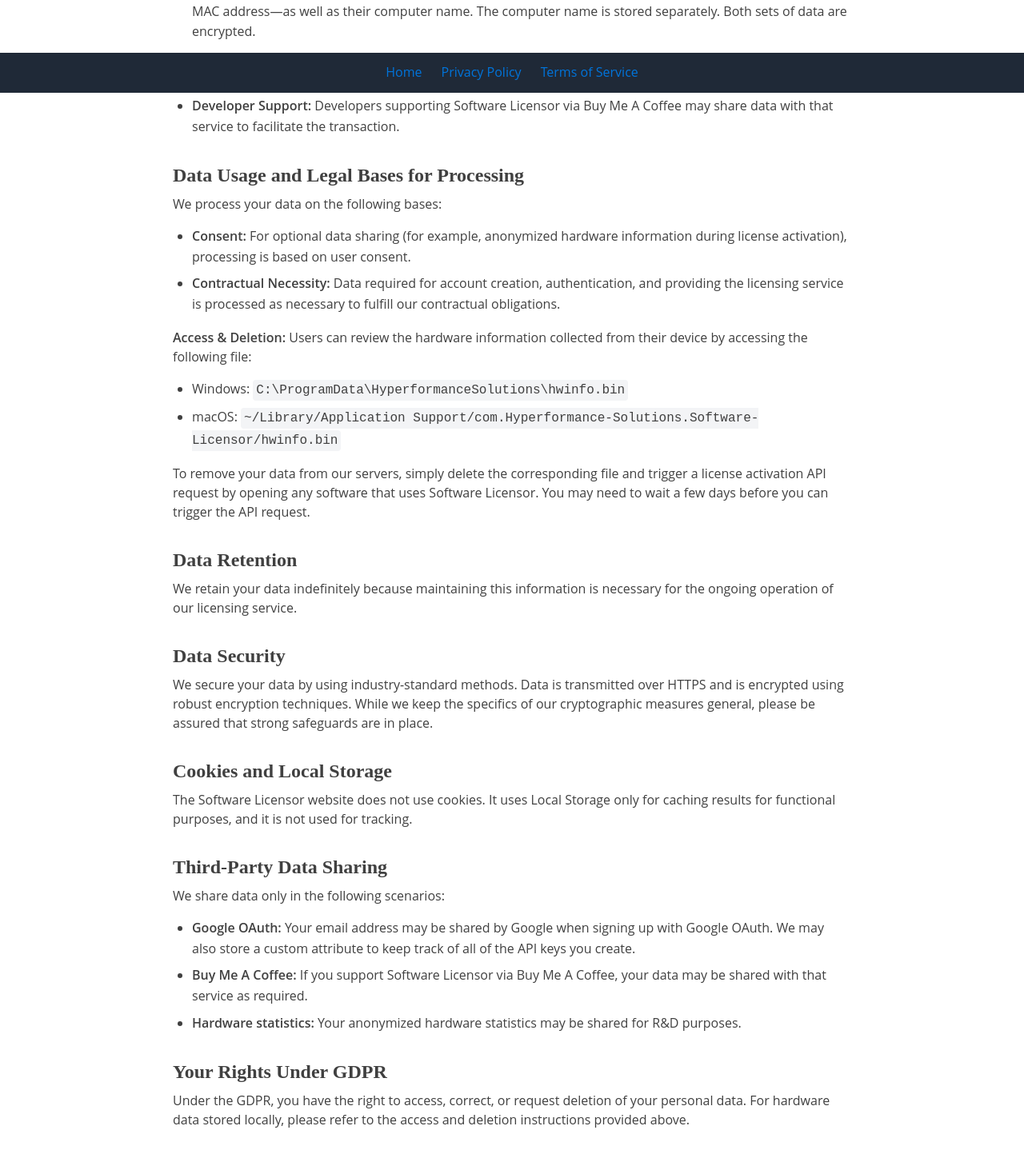
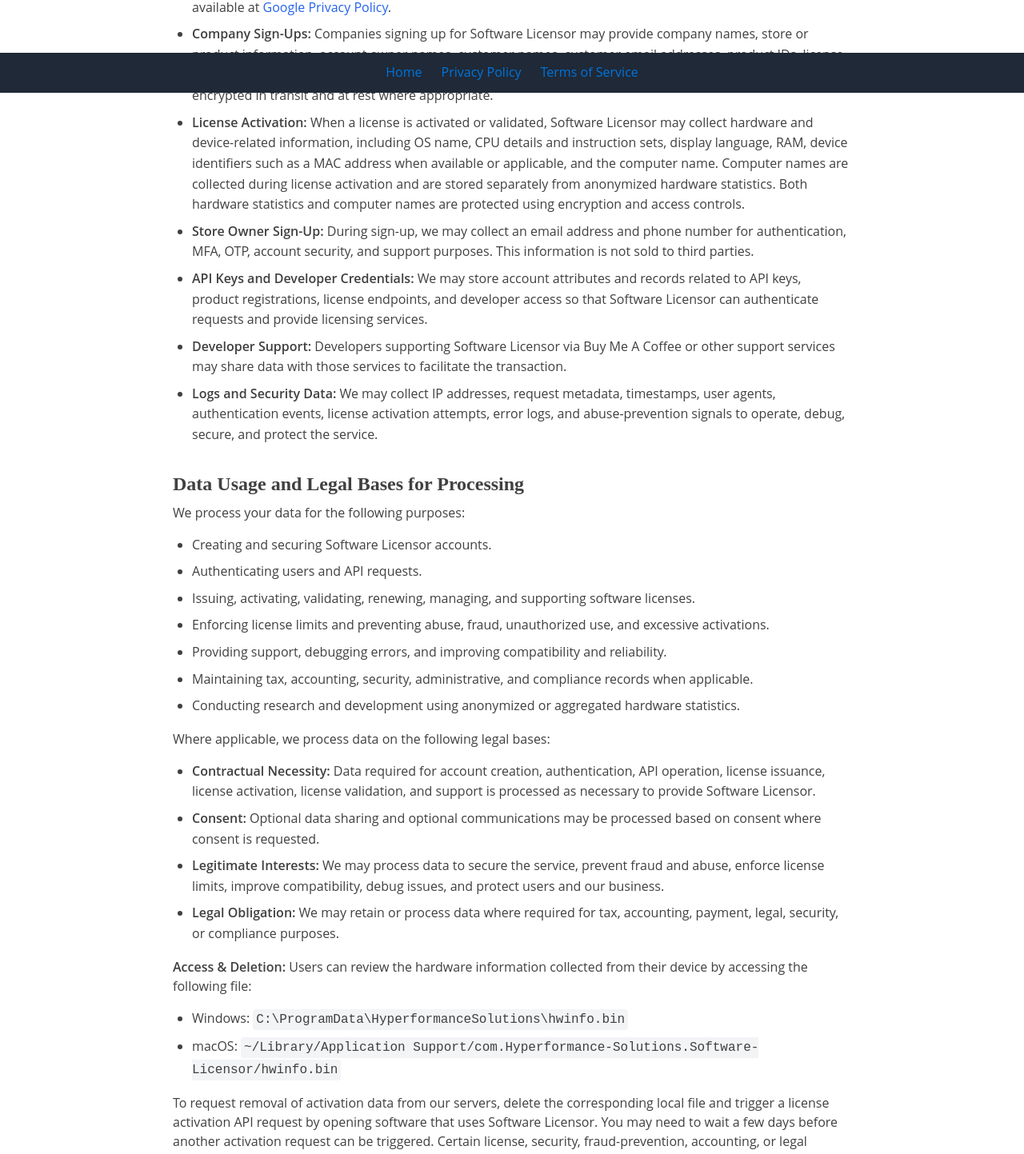
Before and after one commit to nstilt1/software-licensor-frontend-4, a Next.js app: page /privacy in a window 1280 px wide. Shown: the part 684-2127 px from the top of the page at 80% size. Built offline with nearby package versions, Linux system fonts and the light colour scheme.

Commit message:
update privacy policy

```diff
--- a/src/app/privacy/page.js
+++ b/src/app/privacy/page.js
@@ -1,143 +1,364 @@
+const effectiveDate = "10 June 2026";
+
 export default function PrivacyPage() {
   return (
     <div className="max-w-4xl mx-auto p-6">
       <header className="mb-8">
         <h1 className="text-3xl font-bold mb-2">Privacy Policy</h1>
-          <p className="text-sm text-gray-500">Effective Date: 19 February 2025</p>
+        <p className="text-sm text-gray-500">Effective Date: {effectiveDate}</p>
       </header>
 
       <section className="mb-8">
         <h2 className="text-2xl font-semibold mb-2">Introduction</h2>
         <p className="text-base mb-4">
-            This Privacy Policy explains how Hyperformance Solutions LLC, doing business as Altered Brain Chemistry, collects, uses, and protects your data in connection with its service, Software Licensor. We strive to comply with the GDPR and protect your personal information.
+          This Privacy Policy explains how Hyperformance Solutions LLC, doing
+          business as Altered Brain Chemistry, collects, uses, stores, and
+          protects data in connection with Software Licensor. Software Licensor is
+          owned and operated by Hyperformance Solutions LLC and is used to issue,
+          activate, validate, manage, support, and protect software licenses.
+        </p>
+        <p className="text-base mb-4">
+          We strive to protect personal information and to comply with applicable
+          privacy laws, including the GDPR where it applies.
         </p>
       </section>
 
       <section className="mb-8">
         <h2 className="text-2xl font-semibold mb-2">Contact Information</h2>
         <p className="text-base mb-4">
-            If you have any questions or concerns regarding this Privacy Policy, please contact us at{" "}
+          If you have any questions or concerns regarding this Privacy Policy,
+          please contact us at{" "}
           <a
             href="mailto:privacy@alteredbrainchemistry.com"
             className="text-blue-600 hover:underline"
           >
             privacy@alteredbrainchemistry.com
-            </a>.
+          </a>
+          .
         </p>
       </section>
 
       <section className="mb-8">
         <h2 className="text-2xl font-semibold mb-2">Data Collection</h2>
-          <p className="text-base mb-4">We collect data through the following channels:</p>
+        <p className="text-base mb-4">
+          We collect data through the following channels:
+        </p>
+
         <ul className="list-disc ml-6 space-y-2">
           <li>
-              <span className="font-semibold">Google OAuth:</span> Users sign into the Software Licensor dashboard via Google OAuth. Google may share data such as your email address. We use this data solely for authentication purposes.
+            <span className="font-semibold">Google OAuth:</span> Users may sign
+            into the Software Licensor dashboard via Google OAuth. Google may
+            share data such as your name, email address, profile image, and a
+            Google account identifier. We use this data for authentication,
+            account creation, account security, and access to Software Licensor.
+            Google&apos;s Privacy Policy is available at{" "}
+            <a
+              href="https://policies.google.com/privacy?hl=en-US"
+              className="text-blue-600 hover:underline"
+              target="_blank"
+              rel="noreferrer"
+            >
+              Google Privacy Policy
+            </a>
+            .
           </li>
+
           <li>
-              <span className="font-semibold">Company Sign-Ups:</span> Companies signing up for Software Licensor may opt in to provide customer names and email addresses for access during their software&apos;s runtime. This data is encrypted both in transit and at rest.
+            <span className="font-semibold">Company Sign-Ups:</span> Companies
+            signing up for Software Licensor may provide company names, store or
+            product information, account owner names, customer names, customer
+            email addresses, product IDs, license types, and related licensing
+            data needed to issue and validate licenses during software runtime.
+            This data is encrypted in transit and at rest where appropriate.
           </li>
+
           <li>
-              <span className="font-semibold">License Activation:</span> When activating a license, users can opt to share anonymized hardware information—including OS name, CPU details (and its instruction sets), display language, RAM, and potentially the device&apos;s MAC address—as well as their computer name. The computer name is stored separately. Both sets of data are encrypted.
+            <span className="font-semibold">License Activation:</span> When a
+            license is activated or validated, Software Licensor may collect
+            hardware and device-related information, including OS name, CPU
+            details and instruction sets, display language, RAM, device
+            identifiers such as a MAC address when available or applicable, and
+            the computer name. Computer names are collected during license
+            activation and are stored separately from anonymized hardware
+            statistics. Both hardware statistics and computer names are protected
+            using encryption and access controls.
           </li>
+
           <li>
-              <span className="font-semibold">Store Owner Sign-Up:</span> During sign-up, we may collect a phone number and email address for MFA/OTP purposes. This information is not shared with third parties.
+            <span className="font-semibold">Store Owner Sign-Up:</span> During
+            sign-up, we may collect an email address and phone number for
+            authentication, MFA, OTP, account security, and support purposes. This
+            information is not sold to third parties.
           </li>
+
           <li>
-              <span className="font-semibold">Developer Support:</span> Developers supporting Software Licensor via Buy Me A Coffee may share data with that service to facilitate the transaction.
+            <span className="font-semibold">
+              API Keys and Developer Credentials:
+            </span>{" "}
+            We may store account attributes and records related to API keys,
+            product registrations, license endpoints, and developer access so that
+            Software Licensor can authenticate requests and provide licensing
+            services.
+          </li>
+
+          <li>
+            <span className="font-semibold">Developer Support:</span> Developers
+            supporting Software Licensor via Buy Me A Coffee or other support
+            services may share data with those services to facilitate the
+            transaction.
+          </li>
+
+          <li>
+            <span className="font-semibold">Logs and Security Data:</span> We may
+            collect IP addresses, request metadata, timestamps, user agents,
+            authentication events, license activation attempts, error logs, and
+            abuse-prevention signals to operate, debug, secure, and protect the
+            service.
           </li>
         </ul>
       </section>
 
       <section className="mb-8">
-          <h2 className="text-2xl font-semibold mb-2">Data Usage and Legal Bases for Processing</h2>
+        <h2 className="text-2xl font-semibold mb-2">
+          Data Usage and Legal Bases for Processing
+        </h2>
         <p className="text-base mb-4">
-            We process your data on the following bases:
+          We process your data for the following purposes:
         </p>
+
+        <ul className="list-disc ml-6 space-y-2 mb-4">
+          <li>Creating and securing Software Licensor accounts.</li>
+          <li>Authenticating users and API requests.</li>
+          <li>
+            Issuing, activating, validating, renewing, managing, and supporting
+            software licenses.
+          </li>
+          <li>
+            Enforcing license limits and preventing abuse, fraud, unauthorized
+            use, and excessive activations.
+          </li>
+          <li>
+            Providing support, debugging errors, and improving compatibility and
+            reliability.
+          </li>
+          <li>
+            Maintaining tax, accounting, security, administrative, and compliance
+            records when applicable.
+          </li>
+          <li>
+            Conducting research and development using anonymized or aggregated
+            hardware statistics.
+          </li>
+        </ul>
+
+        <p className="text-base mb-4">
+          Where applicable, we process data on the following legal bases:
+        </p>
+
         <ul className="list-disc ml-6 space-y-2 mb-4">
           <li>
-              <span className="font-semibold">Consent:</span> For optional data sharing (for example, anonymized hardware information during license activation), processing is based on user consent.
+            <span className="font-semibold">Contractual Necessity:</span> Data
+            required for account creation, authentication, API operation, license
+            issuance, license activation, license validation, and support is
+            processed as necessary to provide Software Licensor.
+          </li>
+
+          <li>
+            <span className="font-semibold">Consent:</span> Optional data sharing
+            and optional communications may be processed based on consent where
+            consent is requested.
+          </li>
+
+          <li>
+            <span className="font-semibold">Legitimate Interests:</span> We may
+            process data to secure the service, prevent fraud and abuse, enforce
+            license limits, improve compatibility, debug issues, and protect users
+            and our business.
+          </li>
+
+          <li>
+            <span className="font-semibold">Legal Obligation:</span> We may retain
+            or process data where required for tax, accounting, payment, legal,
+            security, or compliance purposes.
+          </li>
+        </ul>
+
+        <p className="text-base mb-4">
+          <span className="font-semibold">Access &amp; Deletion:</span> Users can
+          review the hardware information collected from their device by accessing
+          the following file:
+        </p>
+
+        <ul className="list-disc ml-6 space-y-2 mb-4">
+          <li>
+            Windows:{" "}
+            <code className="bg-gray-100 p-1 rounded">
+              {"C:\\ProgramData\\HyperformanceSolutions\\hwinfo.bin"}
+            </code>
           </li>
           <li>
-              <span className="font-semibold">Contractual Necessity:</span> Data required for account creation, authentication, and providing the licensing service is processed as necessary to fulfill our contractual obligations.
+            macOS:{" "}
+            <code className="bg-gray-100 p-1 rounded">
+              {
+                "~/Library/Application Support/com.Hyperformance-Solutions.Software-Licensor/hwinfo.bin"
+              }
+            </code>
           </li>
         </ul>
-          <p className="text-base mb-4">
-            <span className="font-semibold">Access &amp; Deletion:</span> Users can review the hardware information collected from their device by accessing the following file:
-          </p>
-          <ul className="list-disc ml-6 space-y-2 mb-4">
-            <li>
-              Windows: <code className="bg-gray-100 p-1 rounded">C:\ProgramData\HyperformanceSolutions\hwinfo.bin</code>
-            </li>
-            <li>
-              macOS: <code className="bg-gray-100 p-1 rounded">~/Library/Application Support/com.Hyperformance-Solutions.Software-Licensor/hwinfo.bin</code>
-            </li>
-          </ul>
+
         <p className="text-base">
-            To remove your data from our servers, simply delete the corresponding file and trigger a license activation API request by opening any software that uses Software Licensor. You may need to wait a few days before you can trigger the API request.
+          To request removal of activation data from our servers, delete the
+          corresponding local file and trigger a license activation API request by
+          opening software that uses Software Licensor. You may need to wait a few
+          days before another activation request can be triggered. Certain
+          license, security, fraud-prevention, accounting, or legal records may
+          need to be retained even after a deletion request.
         </p>
       </section>
 
       <section className="mb-8">
         <h2 className="text-2xl font-semibold mb-2">Data Retention</h2>
+        <p className="text-base mb-4">
+          We retain data for as long as reasonably needed to provide Software
+          Licensor, maintain license validation and recovery, enforce license
+          limits, prevent fraud and abuse, provide support, comply with legal and
+          accounting obligations, and protect the integrity of the service.
+        </p>
         <p className="text-base">
-            We retain your data indefinitely because maintaining this information is necessary for the ongoing operation of our licensing service.
+          License records and related activation data may be retained
+          indefinitely when continued retention is necessary for ongoing license
+          validation, license recovery, update eligibility, abuse prevention, and
+          support.
         </p>
       </section>
 
       <section className="mb-8">
         <h2 className="text-2xl font-semibold mb-2">Data Security</h2>
         <p className="text-base mb-4">
-            We secure your data by using industry-standard methods. Data is transmitted over HTTPS and is encrypted using robust encryption techniques. While we keep the specifics of our cryptographic measures general, please be assured that strong safeguards are in place.
+          We secure data using reasonable administrative, technical, and
+          organizational safeguards. Data is transmitted over HTTPS and is
+          encrypted at rest where appropriate. Access is limited to systems and
+          personnel that need the information to operate, support, secure, or
+          maintain Software Licensor. No method of transmission or storage is
+          perfectly secure, but we work to protect data against unauthorized
+          access, disclosure, alteration, and destruction.
         </p>
       </section>
 
       <section className="mb-8">
-          <h2 className="text-2xl font-semibold mb-2">Cookies and Local Storage</h2>
+        <h2 className="text-2xl font-semibold mb-2">
+          Cookies and Local Storage
+        </h2>
         <p className="text-base">
-            The Software Licensor website does not use cookies. It uses Local Storage only for caching results for functional purposes, and it is not used for tracking.
+          The Software Licensor website may use local storage, session storage,
+          cookies, or similar technologies for authentication, account security,
+          functional caching, dashboard state, API key management, and service
+          operation. These technologies are not used to sell personal information.
         </p>
       </section>
 
       <section className="mb-8">
-          <h2 className="text-2xl font-semibold mb-2">Third-Party Data Sharing</h2>
-          <p className="text-base mb-4">We share data only in the following scenarios:</p>
+        <h2 className="text-2xl font-semibold mb-2">
+          Third-Party Data Sharing
+        </h2>
+        <p className="text-base mb-4">
+          We share data only as needed for the following purposes:
+        </p>
+
         <ul className="list-disc ml-6 space-y-2">
           <li>
-              <span className="font-semibold">Google OAuth:</span> Your email address may be shared by Google when signing up with Google OAuth. We may also store a custom attribute to keep track of all of the API keys you create.
+            <span className="font-semibold">Google OAuth:</span> Google may
+            process information when you sign in using Google OAuth. Your use of
+            Google sign-in is subject to Google&apos;s Privacy Policy.
           </li>
+
           <li>
-              <span className="font-semibold">Buy Me A Coffee:</span> If you support Software Licensor via Buy Me A Coffee, your data may be shared with that service as required.
+            <span className="font-semibold">Store and Software Providers:</span>{" "}
+            If a company uses Software Licensor to license its software, license
+            records may be associated with that company&apos;s products, users,
+            store records, and support workflows as needed to issue, validate,
+            and support licenses.
           </li>
+
           <li>
-                <span className="font-semibold">Hardware statistics:</span> Your anonymized hardware statistics may be shared for R&D purposes.
+            <span className="font-semibold">
+              Buy Me A Coffee and Other Support Services:
+            </span>{" "}
+            If you support Software Licensor through a third-party service, your
+            data may be shared with that service as required to complete the
+            transaction.
+          </li>
+
+          <li>
+            <span className="font-semibold">Hardware Statistics:</span>{" "}
+            Anonymized or aggregated hardware statistics may be shared or used for
+            research and development, compatibility planning, performance
+            analysis, and product improvement.
+          </li>
+
+          <li>
+            <span className="font-semibold">
+              Infrastructure and Security Providers:
+            </span>{" "}
+            We may use hosting, database, storage, authentication, email,
+            monitoring, analytics, and security providers to operate and protect
+            Software Licensor.
+          </li>
+
+          <li>
+            <span className="font-semibold">Legal and Safety:</span> We may share
+            information when required by law or when necessary to protect rights,
+            safety, security, users, or service integrity.
           </li>
         </ul>
       </section>
 
       <section className="mb-8">
-          <h2 className="text-2xl font-semibold mb-2">Your Rights Under GDPR</h2>
+        <h2 className="text-2xl font-semibold mb-2">
+          Your Rights Under GDPR and Other Laws
+        </h2>
+        <p className="text-base mb-4">
+          Depending on where you live, you may have rights to access, correct,
+          export, object to, restrict, or request deletion of personal data. You
+          may contact us at{" "}
+          <a
+            href="mailto:privacy@alteredbrainchemistry.com"
+            className="text-blue-600 hover:underline"
+          >
+            privacy@alteredbrainchemistry.com
+          </a>{" "}
+          to make a privacy request.
+        </p>
         <p className="text-base">
-            Under the GDPR, you have the right to access, correct, or request deletion of your personal data. For hardware data stored locally, please refer to the access and deletion instructions provided above.
+          For hardware data stored locally, please refer to the access and
+          deletion instructions provided above. Some data may be retained when
+          necessary for license validation, fraud prevention, security, accounting,
+          legal compliance, or legitimate business purposes.
         </p>
       </section>
 
       <section className="mb-8">
-          <h2 className="text-2xl font-semibold mb-2">Updates to This Policy</h2>
+        <h2 className="text-2xl font-semibold mb-2">
+          Updates to This Policy
+        </h2>
         <p className="text-base">
-            We may update this Privacy Policy from time to time. Any changes will be posted on this page along with an updated effective date.
+          We may update this Privacy Policy from time to time. Any changes will
+          be posted on this page along with an updated effective date.
         </p>
       </section>
 
       <footer className="mb-4">
         <h2 className="text-2xl font-semibold mb-2">Contact Us</h2>
         <p className="text-base">
-            For any questions or concerns about this Privacy Policy or our data practices, please contact us at{" "}
+          For any questions or concerns about this Privacy Policy or our data
+          practices, please contact us at{" "}
           <a
             href="mailto:privacy@alteredbrainchemistry.com"
             className="text-blue-600 hover:underline"
           >
             privacy@alteredbrainchemistry.com
-            </a>.
+          </a>
+          .
         </p>
       </footer>
     </div>
```
Lines whose indentation alone changed are shown as unchanged.
